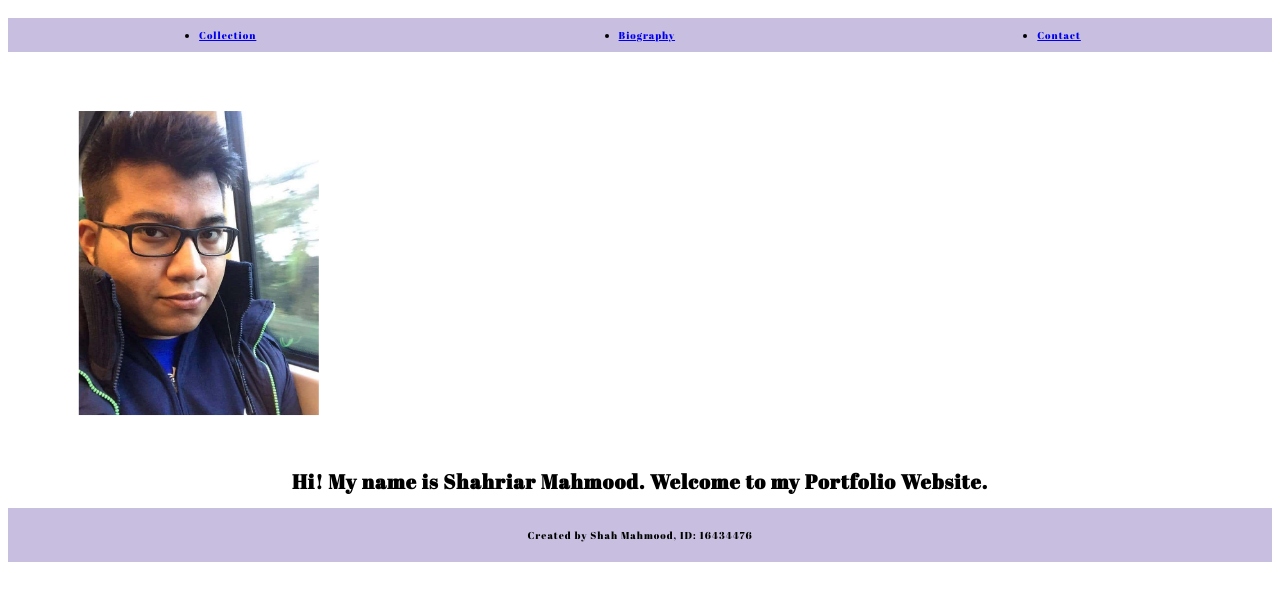
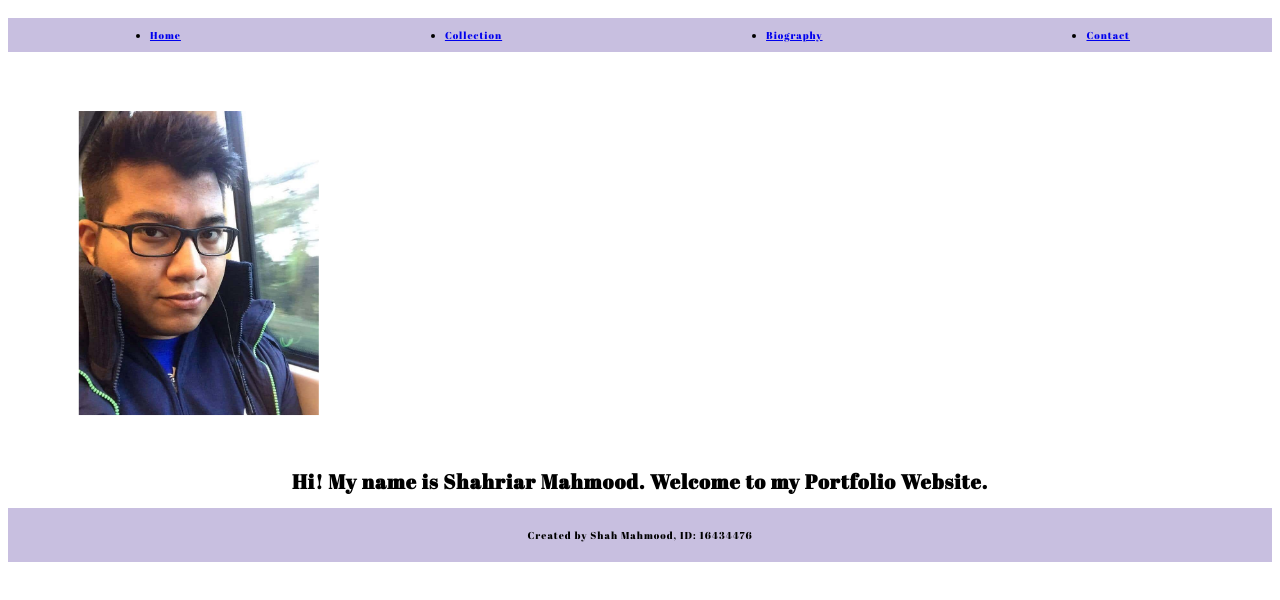
Before and after one commit to Shah-Mahmood/CSY1018-Ass1Resit, a plain HTML site: page index.html in a window 1280 px wide. Drawn offline with Linux system fonts and the light colour scheme.

Commit message:
Add files via upload

```diff
--- a/index.html
+++ b/index.html
@@ -21,6 +21,9 @@
         </main>
 
         <ul class="navbar">
+          <li>
+            <a href="index.html">Home</a>
+          </li>
             <li>
               <a href="collection.html">Collection</a>
             </li>
```
Also changed, not shown: bio.html (+3 -0 lines), collection.html (+3 -0 lines), contact.html (+3 -0 lines).
